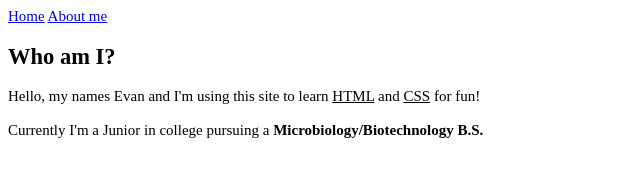
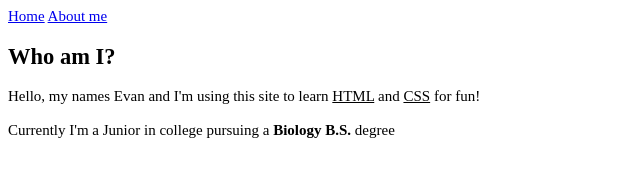
Before and after one commit to gyrotap/gyrotap.github.io, a plain HTML site: page about.html in a window 1280 px wide. Shown: the whole page, without its empty margins (0-640 px from the left). Drawn offline with Linux system fonts and the light colour scheme; a web font is replaced by a local one.

Commit message:
change degree

```diff
--- a/about.html
+++ b/about.html
@@ -17,7 +17,7 @@
       <h2>Who am I?</h2>
       <p>Hello, my names Evan and I'm using this site to learn <span style="text-decoration: underline;">HTML</span> and <span style="text-decoration: underline;">CSS</span> for fun!
         <br /> <br />
-         Currently I'm a Junior in college pursuing a <strong>Microbiology/Biotechnology B.S.</strong>
+         Currently I'm a Junior in college pursuing a <strong>Biology B.S.</strong> degree
         <br /> <br />
 
       </p>
```
